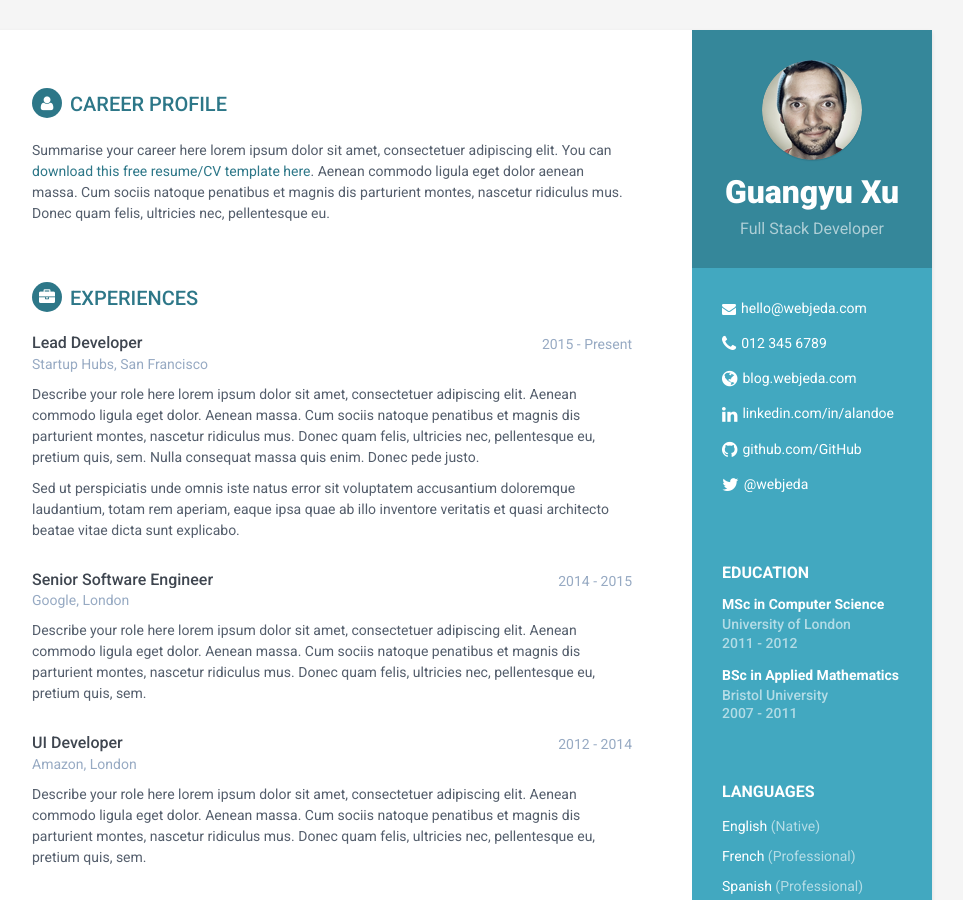
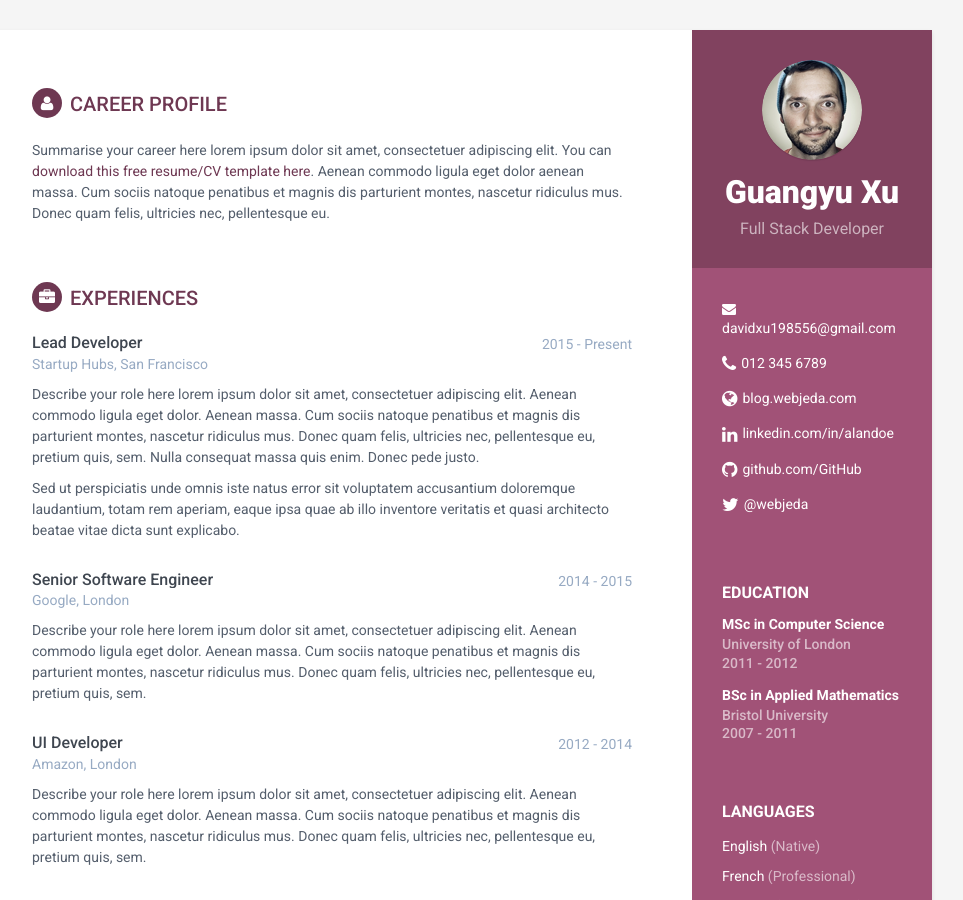
Before and after one commit to DavidXu2017/guangyuxu.github.io, a Jekyll site: the page built from index.html, in a window 1280 px wide and 900 px high. Shown: the whole window, without its empty margins (188-1151 px from the left). Built offline with Jekyll 4.4.1, drawn with Linux system fonts in a browser that asks for light colours.

Commit message:
change imformation

```diff
--- a/_config.yml
+++ b/_config.yml
@@ -7,7 +7,7 @@ baseurl: '' #change it according to your repository name
 # Enable one of these styles by removing #. Style will be applied only after restarting the build or serve.
 #style: styles-2
 #style: styles-3
-#style: styles-4
+style: styles-4
 #style: styles-5
 #style: styles-6
 
@@ -18,7 +18,7 @@ tagline: Full Stack Developer
 pic: profile.png  #place a 100x100 picture inside /assets/images/ folder and provide the name of the file below
 
 #sidebar links
-email: hello@webjeda.com
+email: davidxu198556@gmail.com
 phone: 012 345 6789
 website: blog.webjeda.com #do not add http://
 linkedin: alandoe
```
